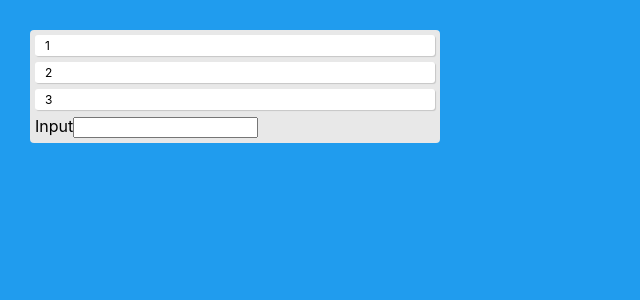
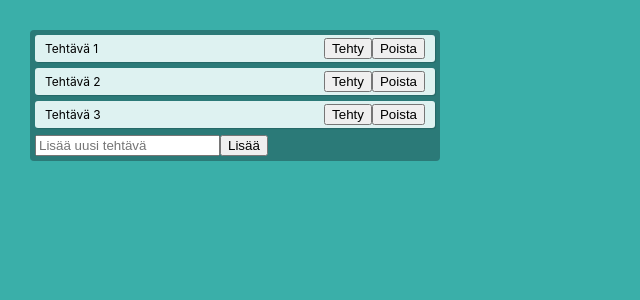
Before and after one commit to samuvartiainen/react-todo-app, a React (Create React App) app: page / in a window 1280 px wide. Shown: the top 300 px of the page, without its empty margins (0-640 px from the left). Built offline with nearby package versions, Linux system fonts and the light colour scheme.

Commit message:
input form done, completeTodo done, removeTodo done

```diff
--- a/src/App.css
+++ b/src/App.css
@@ -38,20 +38,20 @@
 }
 
 .app {
-  background: #209cee;
+  background: #3AAFA9;
   padding: 30px;
   height: 100vh;
 }
 
 .todo-list {
-  background: #e8e8e8;
+  background: #2B7A78;
   border-radius: 4px;
   padding: 5px;
   max-width: 400px;
 }
 
 .todo {
-  background: #fff;
+  background: #DEF2F1;
   box-shadow: 1px 1px 1px rgba(0, 0, 0, 0.15);
   padding: 3px 10px;
   font-size: 12px;
--- a/src/App.js
+++ b/src/App.js
@@ -2,7 +2,24 @@
 import logo from './logo.svg';
 import './App.css';
 
-const Todo = ({ todo }) => <div className="todo">{todo.text}</div>;
+
+
+function Todo({todo, index, completeTodo, removeTodo }) {
+  return (
+    <div
+      className="todo"
+      style={{textDecoration: todo.completed ? "line-through": ""}}
+    >
+      {todo.text}
+
+      <div>
+        <button onClick={() => completeTodo(index)}>Tehty</button>
+        <button onClick={() => removeTodo(index)}>Poista</button>
+      </div>
+    </div>
+
+  );
+}
 
 function NewItem({ newTodo }){
   const [value, setValue] = useState("");
@@ -16,28 +33,29 @@
 
   return (
     <form onSubmit={handleSubmit}>
-      <label>Input</label>
       <input
       type="text"
       className="input"
+      placeholder="Lisää uusi tehtävä"
       value={value}
       onChange={e => setValue(e.target.value)}
       />
+      <button onClick={() => handleSubmit}>Lisää</button>
     </form>
   );
 }
 function App() {
   const [todos, setTodos] = useState([
     {
-      text: "1",
+      text: "Tehtävä 1",
       completed: false
     },
     {
-      text: "2",
+      text: "Tehtävä 2",
       completed: false
     },
     {
-      text: "3",
+      text: "Tehtävä 3",
       completed: false
     }
   ]);
@@ -53,6 +71,11 @@
     setTodos(newTodos);
   }
 
+  const removeTodo = index => {
+    const newTodos = [...todos];
+    newTodos.splice(index, 1);
+    setTodos(newTodos);
+  }
 return (
   <div className="app">
     <div className="todo-list">
@@ -61,6 +84,8 @@
           key={index}
           index={index}
           todo={todo}
+          completeTodo={completeTodo}
+          removeTodo={removeTodo}
         />
       ))}
       <NewItem newTodo={newTodo} />
```
